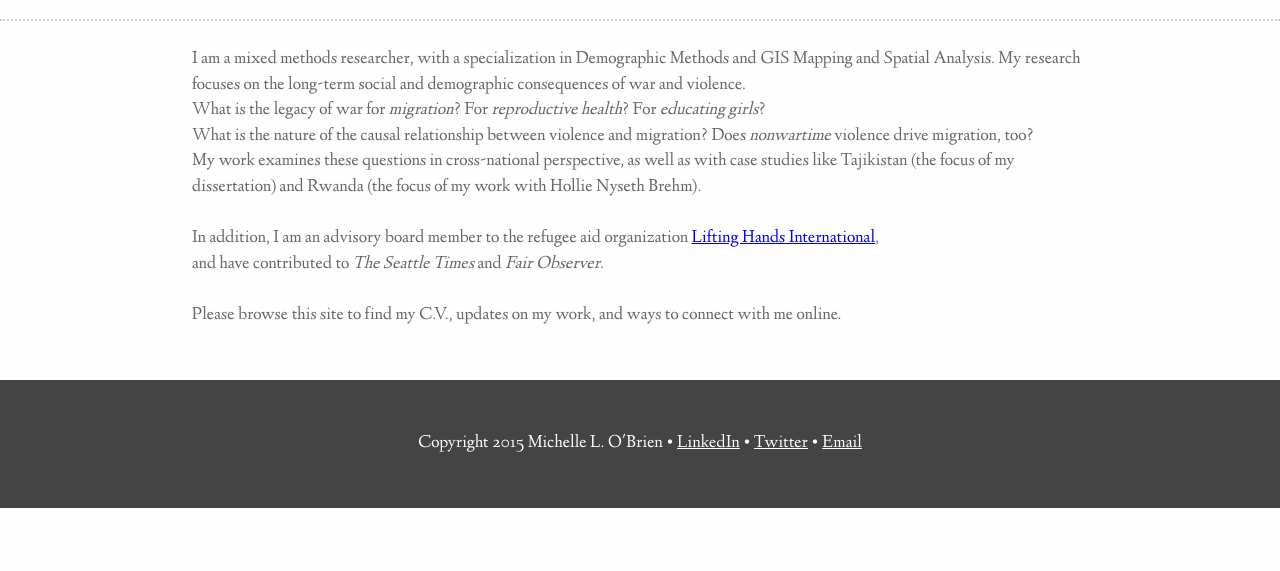
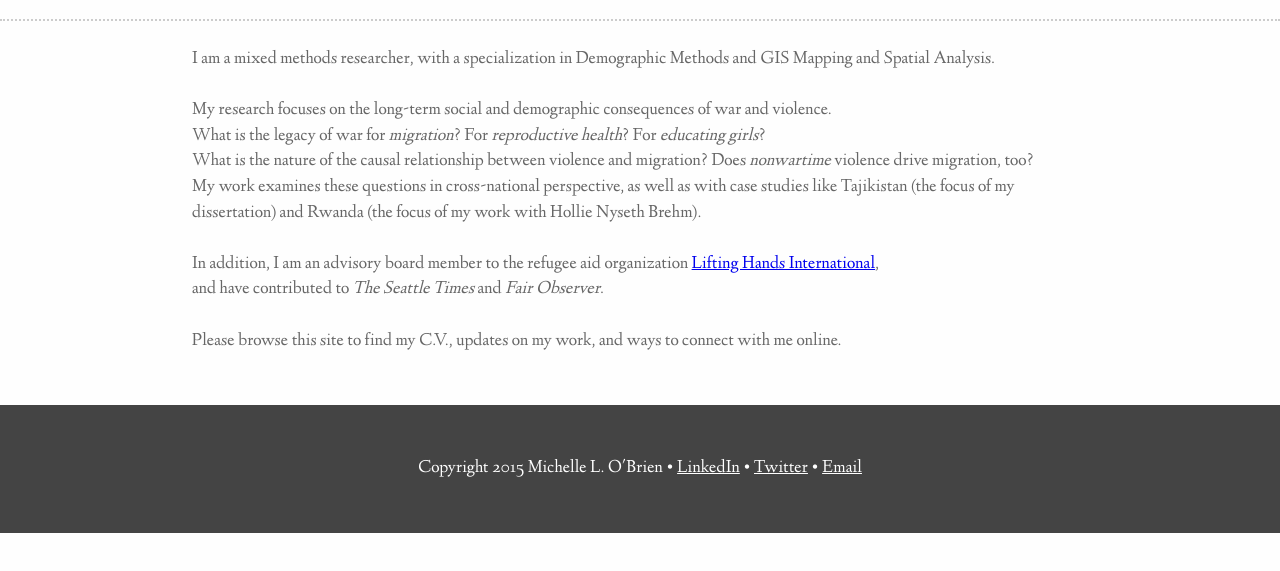
Before and after one commit to OBMich/OBMich.github.io, a plain HTML site: page index.html in a window 1280 px wide. Shown: the part 99-670 px from the top of the page. Drawn offline with Linux system fonts and the light colour scheme.

Commit message:
Update index.html
Add space between paragraphs.

```diff
--- a/index.html
+++ b/index.html
@@ -26,8 +26,8 @@
 	</header>
 
 	<section>
-				<p>I am a mixed methods researcher, with a specialization in Demographic Methods and GIS Mapping and Spatial Analysis.
-			My research focuses on the long-term social and demographic consequences of war and violence. <br>
+				<p>I am a mixed methods researcher, with a specialization in Demographic Methods and GIS Mapping and Spatial Analysis.<br>
+			<p>My research focuses on the long-term social and demographic consequences of war and violence. <br>
 		What is the legacy of war for <i>migration</i>? For <i>reproductive health</i>? For <i>educating girls</i>?<br>
 		What is the nature of the causal relationship between violence and migration? Does <i>nonwartime</i> violence drive migration, too?<br>
 		My work examines these questions in cross-national perspective, as well as with case studies like Tajikistan (the focus of my dissertation) and Rwanda (the focus of my work with Hollie Nyseth Brehm). </p>
```
